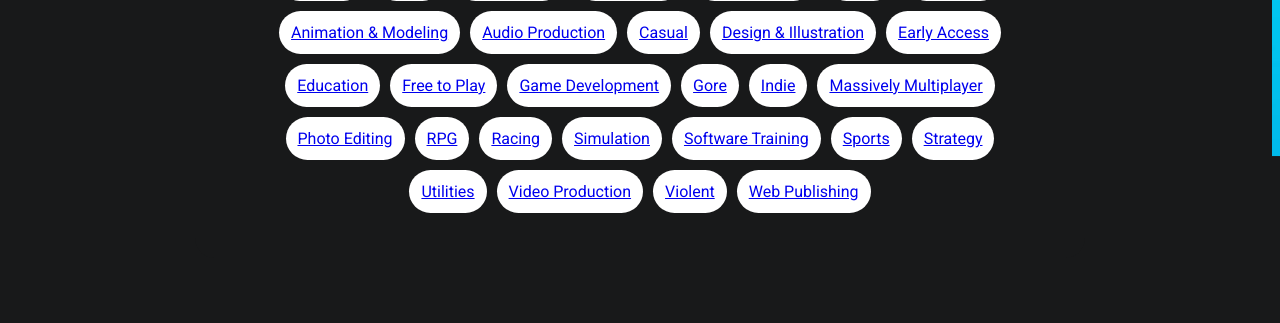
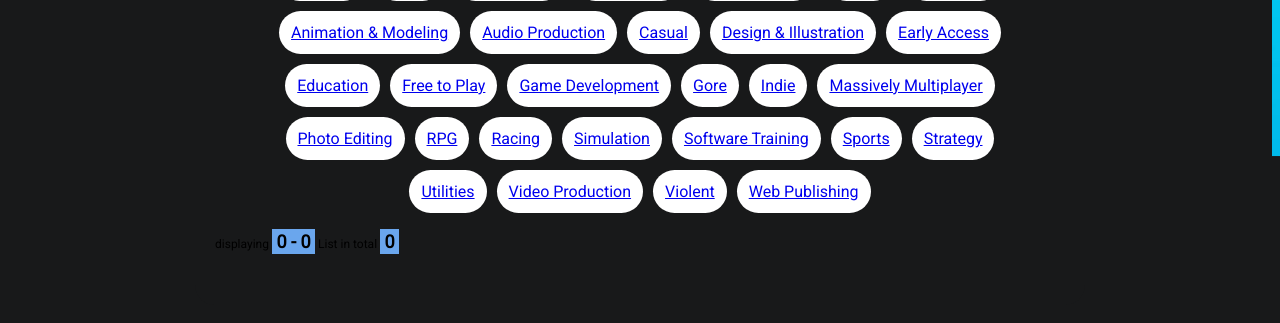
Before and after one commit to Mihir-C-Patil/Kelvin-Games-WebApp_COMPSCI-235-A4, a Flask app: page /games_by_genre in a window 1280 px wide. Shown: the part 575-898 px from the top of the page. Before the commit the page ends 788 px from the top, so only its background shows below. Run offline with Flask 3, Linux system fonts and the light colour scheme; some libraries are stand-ins or nearby versions.

Commit message:
Implemented Pagination for the genre pages.

```diff
--- a/games/__init__.py
+++ b/games/__init__.py
@@ -5,6 +5,7 @@ from flask import Flask, render_template
 import games.adapters.repository as repo
 from games.adapters.memory_repository import populate
 from games.adapters.memory_repository import MemoryRepository
+from flask_bootstrap import Bootstrap5
 
 # TODO: Access to the games should be implemented via the repository pattern and using blueprints, so this can not
 #  stay here!
@@ -28,11 +29,11 @@ def create_app():
 
     # Create the Flask app object.
     app = Flask(__name__)
+    bootstrap = Bootstrap5(app)
 
     with app.app_context():
         from .gameLibrary import gameLibrary
         app.register_blueprint(gameLibrary.gameLibrary_blueprint)
-
 
     repo.repo_instance = MemoryRepository()
     populate(repo.repo_instance)
--- a/games/gameLibrary/gameLibrary.py
+++ b/games/gameLibrary/gameLibrary.py
@@ -1,4 +1,6 @@
 from flask import Blueprint, render_template, request, url_for
+from flask_paginate import Pagination, get_page_args
+
 
 from games.gameLibrary import services
 import games.adapters.repository as repo
@@ -29,9 +31,16 @@ def games_by_genre():
     # Read url parameters assuming there will be at least one game with that genre
     target_genre = request.args.get('genre')
     selected_genre_games = services.get_games_by_genre(target_genre, repo.repo_instance)
-    #for genre in selected_genre_games:
+    # get_page_arg defaults to page 1, per_page of 10
+    page, per_page, offset = get_page_args(per_page_parameter="pp", pp=9)
+    # rendered = selected_genre_games[((page-1)*per_page): ((page-1)*per_page + 5)]
+    rendered = selected_genre_games[offset: offset + per_page]
+    pagination = Pagination(page=page, per_page=per_page, offset=offset,
+                            total=len(selected_genre_games), record_name='List', css_framework='foundation')
+
+    # for genre in selected_genre_games:
     #    genre['game_genre_url'] = url_for('viewGames_bp.games_by_genre', genre=target_genre)
     # genre_url = url_for('viewGames_bp.games_by_genre', genre=target_genre)
     genres = services.get_genres(repo.repo_instance)
-    return render_template('gameLibraryG.html', heading=target_genre, games=selected_genre_games, all_genres=genres,
-                           genre_urls=get_genres_and_urls())
+    return render_template('gameLibraryG.html', heading=target_genre, games=rendered, all_genres=genres,
+                           genre_urls=get_genres_and_urls(), pagination=pagination)
--- a/games/static/css/gameLibStyle.css
+++ b/games/static/css/gameLibStyle.css
@@ -184,3 +184,19 @@ body{
     box-shadow: 0 0 5px rgba(81, 203, 238, 1);
     border: 1px solid rgba(81, 203, 238, 1);
 }
+
+.pagination-page-info {
+padding: .6em;
+padding-left: 0;
+width: 40em;
+margin: .5em;
+margin-left: 0;
+font-size: 12px;
+}
+.pagination-page-info b {
+color: black;
+background: #6aa6ed;
+padding-left: 2px;
+padding: .1em .25em;
+font-size: 150%;
+}
--- a/games/templates/gameLibraryG.html
+++ b/games/templates/gameLibraryG.html
@@ -45,6 +45,7 @@
                         <div class="tab"><a href="{{ genre_urls[genre] }}">{{ genre}}</a></div>
                     {% endfor %}
                 </div>
+                {{ pagination.info|safe }}
                 <div class="gameContainer">
 
                     {% for game in games %}
@@ -56,6 +57,7 @@
                     </div>
                     {% endfor %}
                 </div>
+                {{ pagination.links|safe }}
             </div>
         </div>
     </main>
```
